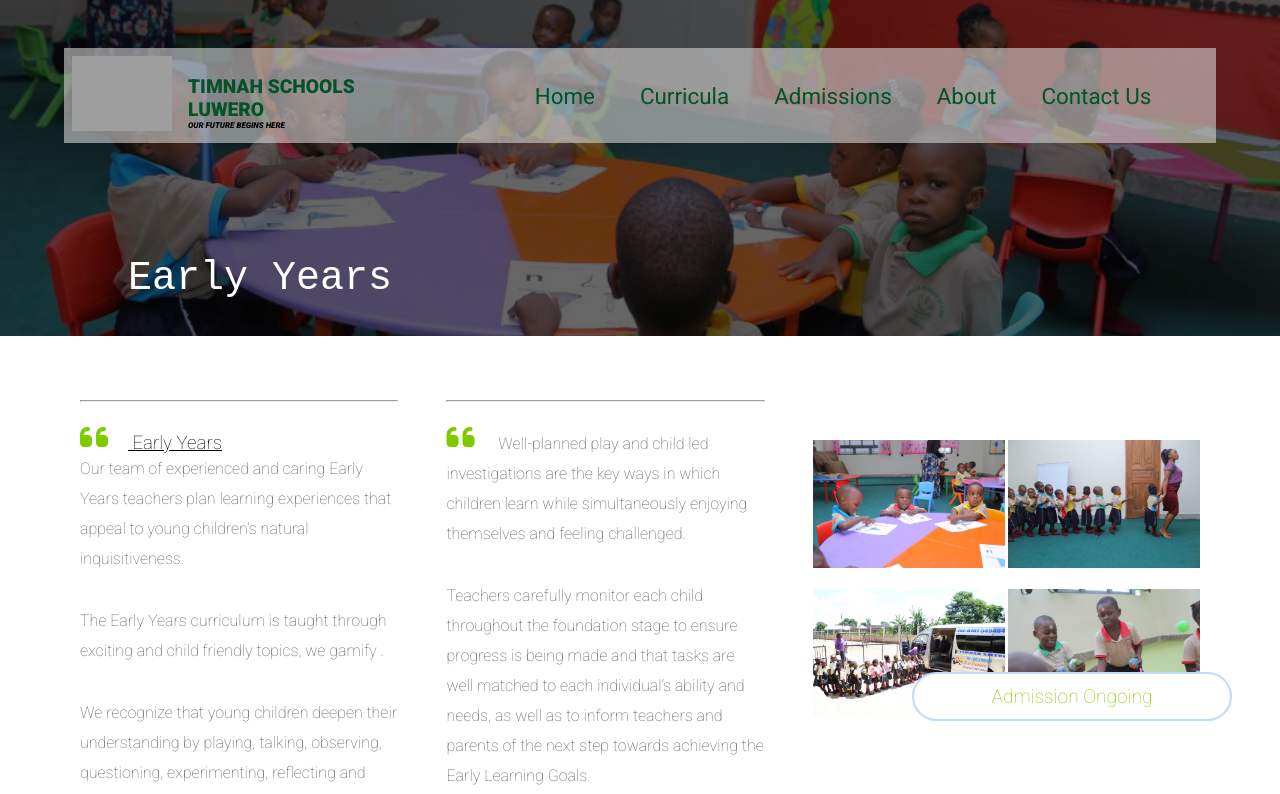
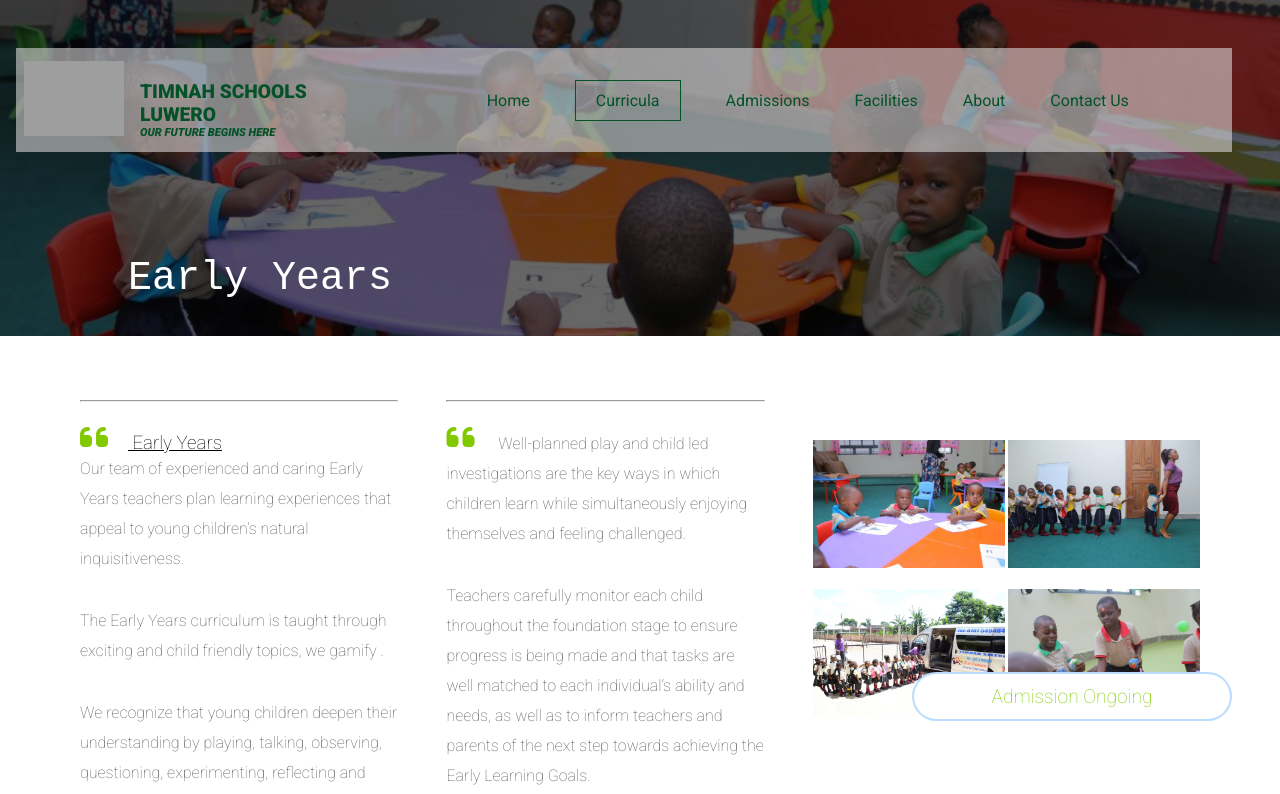
Before and after one commit to Scofield321/Timnah-website, a Vue app: page /early-years in a window 1280 px wide. Shown: the top 794 px of the page. Built offline with nearby package versions, Linux system fonts and the light colour scheme; grey boxes are pictures that could not be loaded.

Commit message:
Adding : video in home, facilities in navbar

```diff
--- a/public/index.html
+++ b/public/index.html
@@ -8,7 +8,8 @@
 
     <link rel="stylesheet" href="https://cdnjs.cloudflare.com/ajax/libs/font-awesome/6.5.1/css/all.min.css" integrity="sha512-DTOQO9RWCH3ppGqcWaEA1BIZOC6xxalwEsw9c2QQeAIftl+Vegovlnee1c9QX4TctnWMn13TZye+giMm8e2LwA==" crossorigin="anonymous" referrerpolicy="no-referrer" />
     <script src="https://cdn.jsdelivr.net/npm/bootstrap@5.3.3/dist/js/bootstrap.min.js" integrity="sha384-0pUGZvbkm6XF6gxjEnlmuGrJXVbNuzT9qBBavbLwCsOGabYfZo0T0to5eqruptLy" crossorigin="anonymous"></script>
-    <title><%= htmlWebpackPlugin.options.title %></title>
+    <!-- <title><%= htmlWebpackPlugin.options.title %></title> -->
+    <title>Timnah Schools</title>
   </head>
   <body>
     <noscript>
--- a/src/components/BaseFooter.vue
+++ b/src/components/BaseFooter.vue
@@ -148,7 +148,7 @@ footer {
   padding-left: 20px;
   line-height: 1.5;
 }
-.fa-mobile,
+.fa-phone,
 .fa-envelope {
   font-size: 20px;
   color: #81ca00;
--- a/src/components/ContactUs.vue
+++ b/src/components/ContactUs.vue
@@ -61,7 +61,7 @@
           </div>
         </div>
         <div class="label-input">
-          <label class="message-lebel">Your message (optional)</label>
+          <label class="message-lebel">Your message</label>
           <div
             class="element-textarea"
             :class="{ invalid: messageValidity === 'invalid' }"
@@ -109,11 +109,13 @@
 </template>
 
 <script>
+import BaseButton from "./BaseButton.vue";
+import BaseFooter from "./BaseFooter.vue";
 import NavBar from "./NavBar.vue";
-import BaseFooter from "./BaseFooter.vue";
-import BaseButton from "./BaseButton.vue";
+// import BaseFooter from "../BaseFooter.vue";
+// import BaseButton from "../BaseButton.vue";
 export default {
-  components: { NavBar, BaseFooter, BaseButton },
+  components: { NavBar, BaseButton, BaseFooter },
   data() {
     return {
       name: "",
--- a/src/components/NavBar.vue
+++ b/src/components/NavBar.vue
@@ -22,10 +22,12 @@
       </div>
       <div class="links">
         <div class="dropdown">
-          <router-link to="/">Home</router-link>
+          <router-link to="/" exact active-class="active">Home</router-link>
         </div>
         <div class="dropdown">
-          <router-link to="/early-years">Curricula</router-link>
+          <router-link to="/early-years" exact active-class="active"
+            >Curricula</router-link
+          >
           <div class="dropdown-content">
             <!-- Dropdown content for Curricula link -->
             <router-link to="/early-years">Early Years</router-link>
@@ -33,7 +35,9 @@
           </div>
         </div>
         <div class="dropdown">
-          <router-link to="/how-to-be-our-student">Admissions</router-link>
+          <router-link to="/how-to-be-our-student" exact active-class="active"
+            >Admissions</router-link
+          >
           <div class="dropdown-content">
             <!-- Dropdown content for Curricula link -->
             <router-link to="/how-to-be-our-student"
@@ -44,7 +48,26 @@
           </div>
         </div>
         <div class="dropdown">
-          <router-link to="/about">About</router-link>
+          <router-link to="/how-to-be-our-student" exact active-class="active"
+            >Facilities</router-link
+          >
+          <div class="dropdown-content">
+            <!-- Dropdown content for facilities link -->
+            <router-link to="/ict">ICT</router-link>
+            <router-link to="/Library">Library</router-link>
+            <router-link to="/request-info">Drama</router-link>
+            <router-link to="/healthy">Healthy</router-link>
+            <router-link to="/dormitory">Dormitory</router-link>
+            <router-link to="/request-info">Cafeteria</router-link>
+          </div>
+        </div>
+        <div class="dropdown">
+          <router-link
+            to="/message-from-the-school-principal"
+            exact
+            active-class="active"
+            >About</router-link
+          >
           <div class="dropdown-content">
             <!-- Dropdown content for Curricula link -->
             <router-link to="/mission-vision"
@@ -57,7 +80,9 @@
           </div>
         </div>
         <div class="dropdown">
-          <router-link to="/contact">Contact Us</router-link>
+          <router-link to="/contact" exact active-class="active"
+            >Contact Us</router-link
+          >
         </div>
       </div>
     </section>
@@ -81,10 +106,10 @@
         </div>
         <div class="links">
           <div class="dropdown">
-            <router-link to="/">Home</router-link>
+            <router-link to="/" exact active-class="active">Home</router-link>
           </div>
           <div class="dropdown">
-            <router-link to="/">Curricula</router-link>
+            <router-link to="/early-years">Curricula</router-link>
             <div class="dropdown-content">
               <!-- Dropdown content for Curricula link -->
               <router-link to="/early-years">Early Years</router-link>
@@ -92,10 +117,15 @@
             </div>
           </div>
           <div class="dropdown">
-            <router-link to="/admission">Admissions</router-link>
+            <router-link to="/how-to-be-our-student" exact active-class="active"
+              >Admissions</router-link
+            >
             <div class="dropdown-content">
               <!-- Dropdown content for Curricula link -->
-              <router-link to="/how-to-be-our-student"
+              <router-link
+                to="/how-to-be-our-student"
+                exact
+                active-class="active"
                 >How to Be Our Student</router-link
               >
               <router-link to="/fees-structure">Fees structure</router-link>
@@ -103,7 +133,24 @@
             </div>
           </div>
           <div class="dropdown">
-            <router-link to="message-from-the-school-principal"
+            <router-link to="/how-to-be-our-student" exact active-class="active"
+              >Facilities</router-link
+            >
+            <div class="dropdown-content">
+              <!-- Dropdown content for facitities link -->
+              <router-link to="/ict">ICT</router-link>
+              <router-link to="/Library">Library</router-link>
+              <router-link to="/request-info">Drama</router-link>
+              <router-link to="/healthy">Healthy</router-link>
+              <router-link to="/dormitory">Dormitory</router-link>
+              <router-link to="/request-info">Cafeteria</router-link>
+            </div>
+          </div>
+          <div class="dropdown">
+            <router-link
+              to="message-from-the-school-principal"
+              exact
+              active-class="active"
               >About</router-link
             >
             <div class="dropdown-content">
@@ -118,7 +165,9 @@
             </div>
           </div>
           <div class="dropdown">
-            <router-link to="/contact">Contact Us</router-link>
+            <router-link to="/contact" exact active-class="active"
+              >Contact Us</router-link
+            >
           </div>
         </div>
       </div>
@@ -168,11 +217,12 @@ export default {
 }
 .navigation {
   position: relative;
-  width: 90vw;
+  width: 95%;
+  height: 6.5rem;
   background-color: #d7d6d698;
   top: 4rem;
-  left: 4rem;
-  right: 2rem;
+  left: 1rem;
+  right: 1rem;
   padding: 0.5rem;
   z-index: 9999;
   transition: top 0.3s ease-in-out;
@@ -184,6 +234,7 @@ export default {
   top: 0;
   left: 0;
   width: 100%;
+  height: 7.5rem;
   background-color: #fff;
   box-shadow: 0 4px 8px 0 rgba(0, 0, 0, 0.2), 0 6px 20px 0 rgba(0, 0, 0, 0.19);
   padding: 1rem;
@@ -214,9 +265,9 @@ export default {
 }
 
 .school-name-motto h4 {
-  font-size: 0.5rem;
+  font-size: 0.7rem;
   font-style: italic;
-  color: #000;
+  color: #055228;
   font-weight: 900;
 }
 a {
@@ -244,7 +295,7 @@ a {
 .links a {
   text-decoration: none;
   margin-right: 25px;
-  font-size: 1.4rem;
+  font-size: 1rem;
   color: #055228;
   font-weight: 400;
 }
@@ -261,9 +312,14 @@ a {
 
 .links a:hover::before,
 .links a:active::before {
-  /* Add this line for active link */
-  width: 100% !important; /* Adjust the width to cover the link */
-  background-color: #055228 !important; /* Change to the color you want */
+  width: 100% !important;
+  background-color: #055228 !important;
+}
+.links a.active {
+  /* Add this line to style the border of the active link */
+  width: 100%;
+  border: 1.5px solid #055228 !important;
+  padding: 10px 20px;
 }
 
 .dropdown {
--- a/src/components/RequestInfo.vue
+++ b/src/components/RequestInfo.vue
@@ -98,7 +98,7 @@
         </div>
       </div>
       <div class="label-input">
-        <label for="">Your message (optional)</label>
+        <label class="message-lebel">Your message (optional)</label>
         <div
           class="element-textarea"
           :class="{ invalid: messageValidity === 'invalid' }"
@@ -113,7 +113,9 @@
         </div>
       </div>
       <el-row class="mb-4">
-        <el-button type="success" plain>Success</el-button>
+        <div class="element-button">
+          <el-button type="success" plain>Success</el-button>
+        </div>
       </el-row>
     </section>
     <BaseFooter />
@@ -254,6 +256,12 @@ button {
   font-size: smaller;
   margin-top: 6px;
 }
+.message-lebel {
+  text-align: center;
+}
+button {
+  padding: 1rem;
+}
 </style>
 
 <style>
```
Also changed, not shown: src/components/HomePage.vue (+57 -1 lines).
